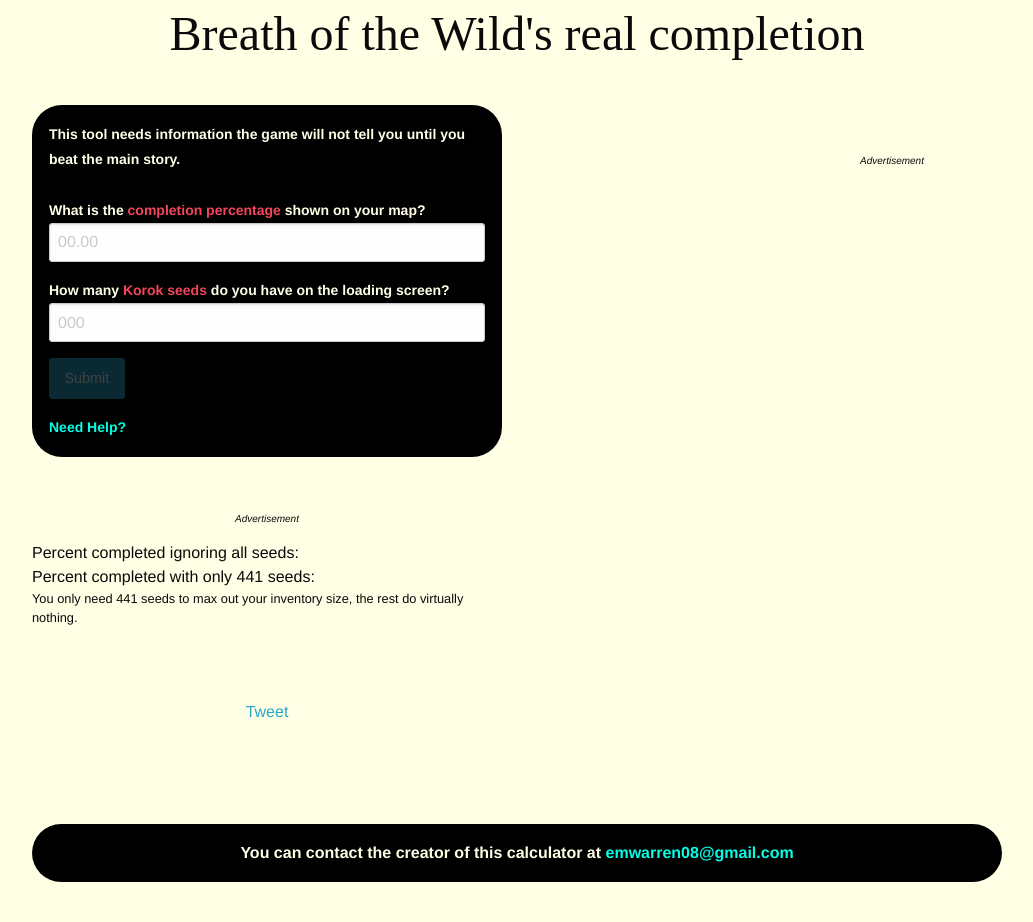
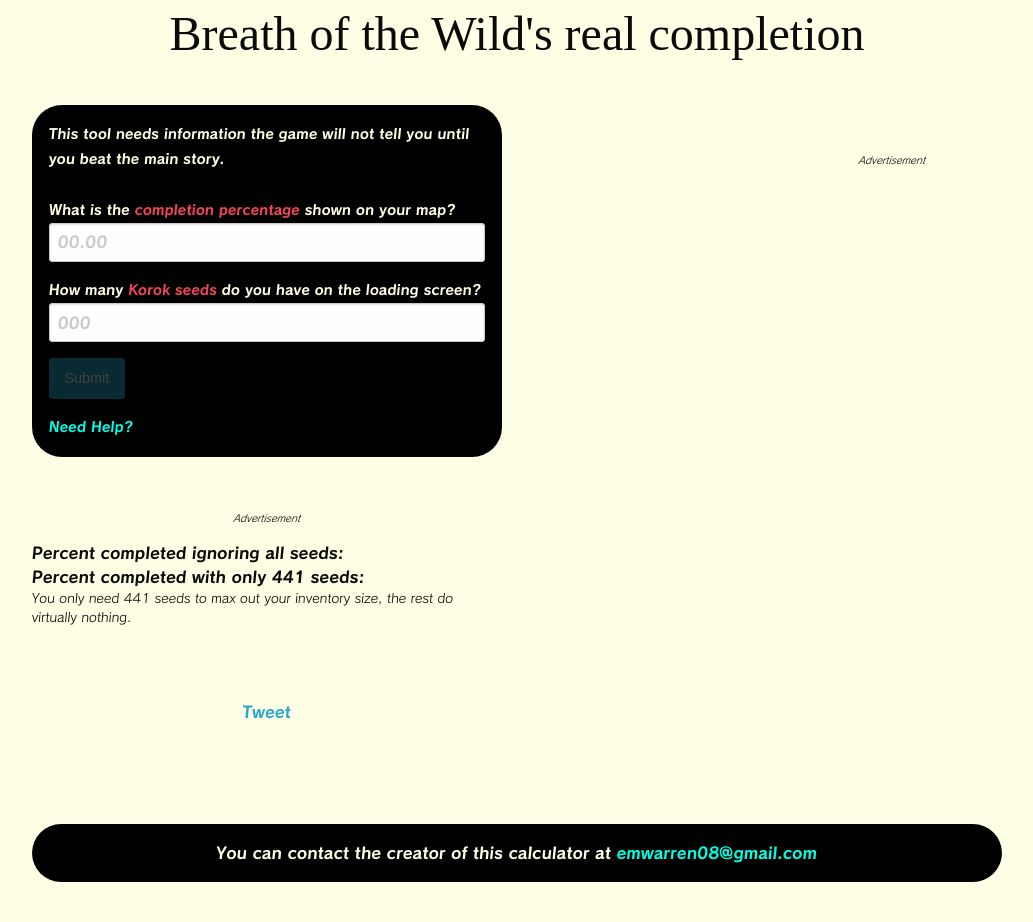
Before and after one commit to meppers/BOTW-completion-calculator, a PHP site: page / in a window 1280 px wide. Shown: the whole page, without its empty margins (123-1156 px from the left). Run offline with PHP 8.4, Linux system fonts and the light colour scheme; some libraries are stand-ins or nearby versions; some web fonts are replaced.

Commit message:
added zelda font for regular text
the entire site now uses only zelda theme fonts

```diff
--- a/css/app.css
+++ b/css/app.css
@@ -7,7 +7,18 @@
 
 @font-face {
     font-family: "hylia";
-    src: url("/font/HyliaSerifBeta-Regular.otf") format("opentype");
+    src: url("/font/HyliaSerifBeta-Regular.otf");
+}
+
+@font-face{
+    font-family: "calamity-bold";
+    src: url("/font/Calamity-Bold.woff");
+}
+
+@font-face{
+    font-family: "calamity";
+    src: url("/font/Calamity-Regular.woff");
+
 }
 
 h1 {
@@ -18,6 +29,7 @@
 
 body {
     background-color: rgb(255, 255, 230);
+    font-family: "calamity-bold";
 }
 
 .txtCenter {
@@ -37,6 +49,7 @@
 }
 
 .disclamer {
+    font-family: "calamity";
     font-size: 10px;
     font-style: italic;
     margin-bottom: 15px;
@@ -44,6 +57,7 @@
 }
 
 .notice {
+    font-family: "calamity";
     font-size: 80%;
 }
 
```
Also changed, not shown: font/Calamity-Bold.otf (added), font/Calamity-Bold.woff (added), font/Calamity-Regular.woff (added).
